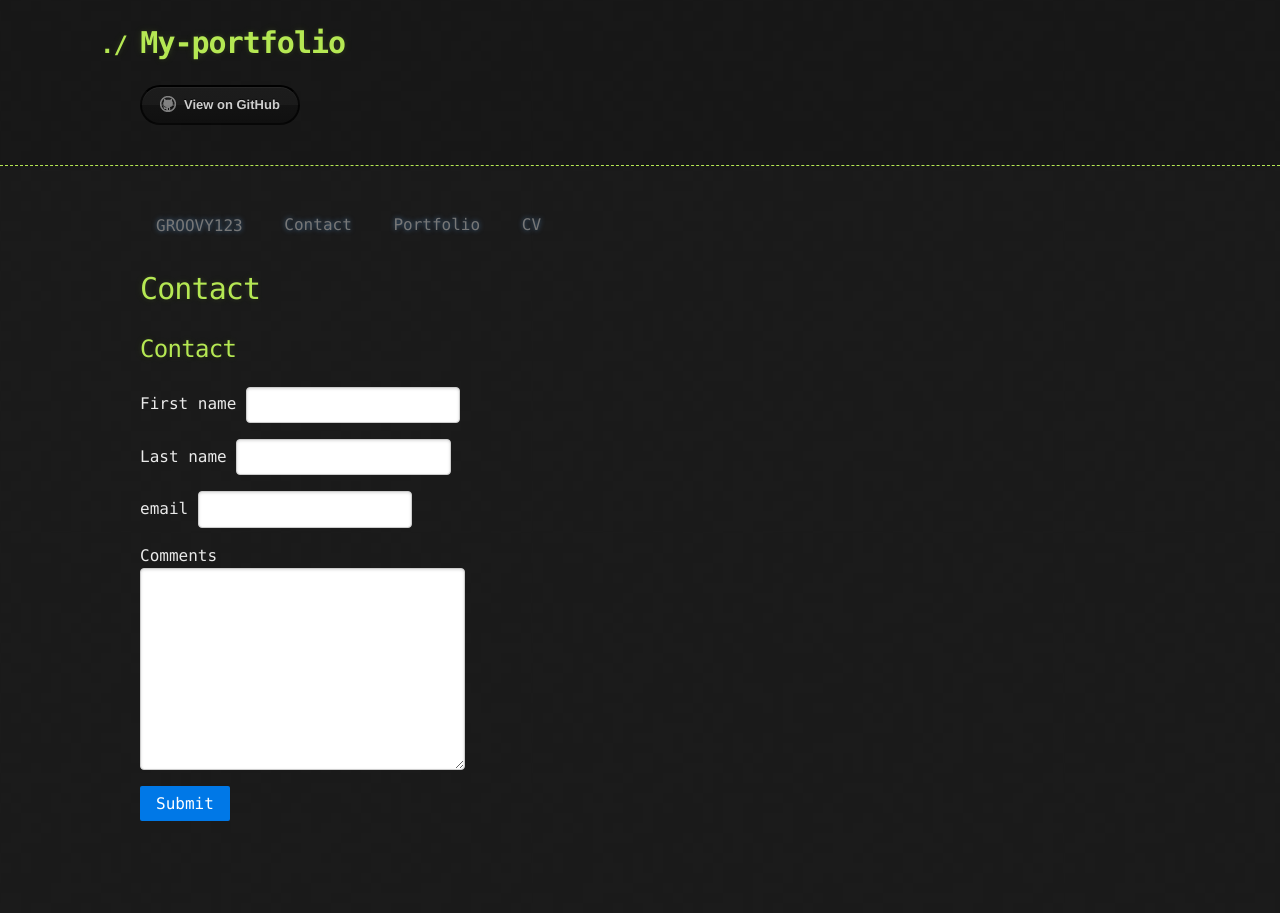
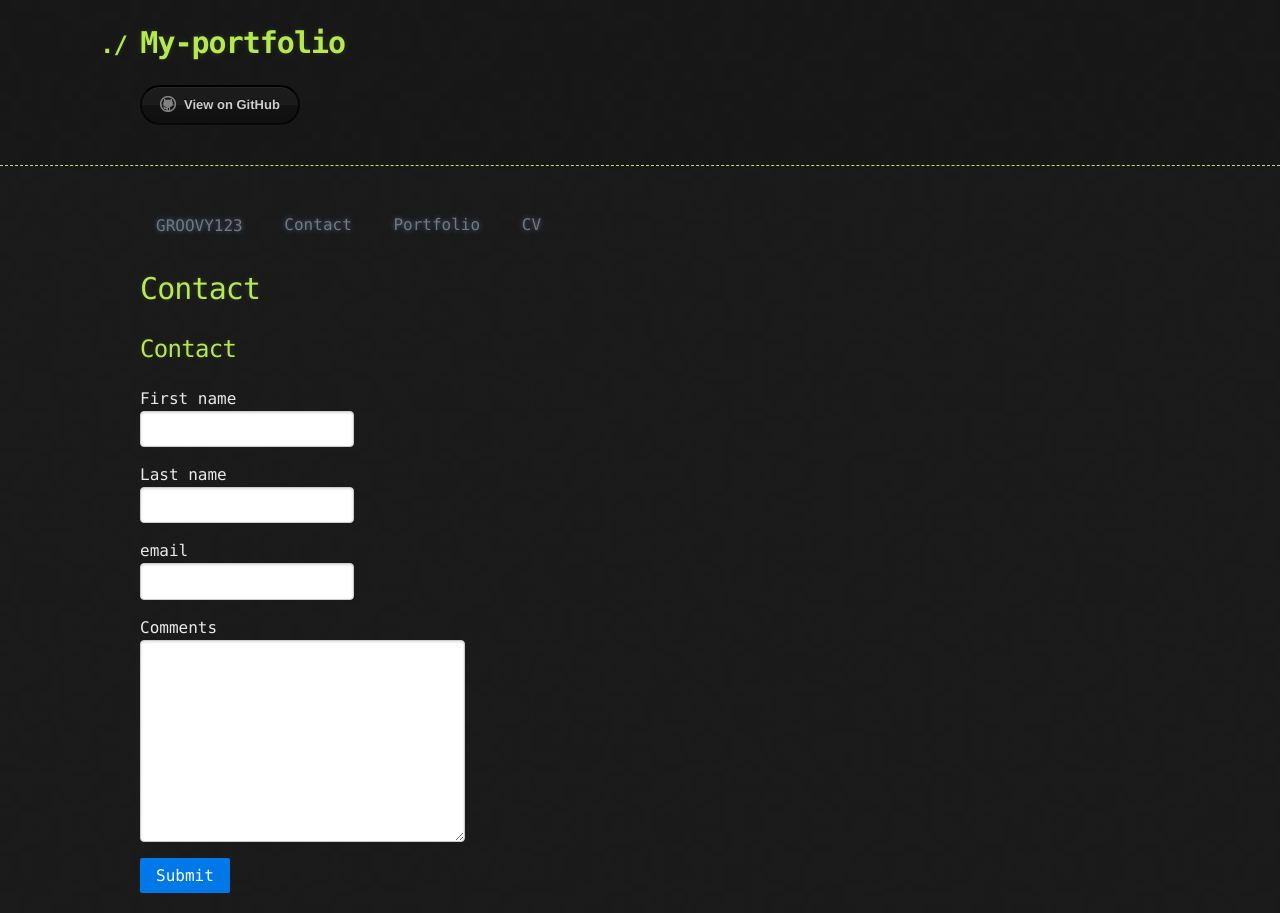
Before and after one commit to Grooovy123/My-portfolio, a Jekyll site: the page built from contact.md, in a window 1280 px wide. Built offline with Jekyll 4.4.1, drawn with Linux system fonts in a browser that asks for light colours; nearby versions of some CDN libraries; the repository's description, which GitHub fills in, is left out.

```diff
--- a/_layouts/contact.html
+++ b/_layouts/contact.html
@@ -47,22 +47,22 @@
 		<h2>Contact</h2>
 
 		<p>
-			<label for="Firstname">First name</label>
+			<label for="Firstname">First name</label> <br>
 				<input type="text" name="Firstname" id="Firstname" required>
 		</p>
 
 		<p>
-			Last name
+			<label for="Lastname">Last name</label> <br>
 			<input type="text" name="Lastname" required>
 		</p>
 
 		<p>
-			email
+			<label for="email">email</label> <br>
 			<input type="email" name="email" required>
 		</p>
 
 		<p>
-			Comments<br>
+			<label for="Firstname">Comments</label> <br>
 			<textarea name="Comments" id="Comments" cols="30" rows="10"></textarea>
 		</p>
 
```
